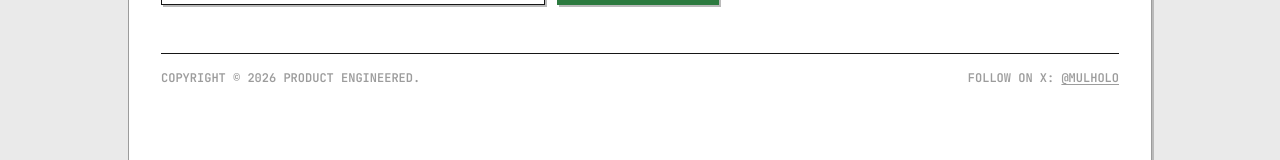
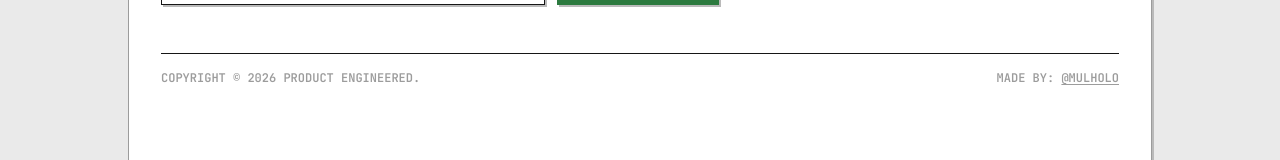
Before and after one commit to product-engineered/course, a Next.js app: page / in a window 1280 px wide. Shown: the part 459-619 px from the top of the page. Built offline with nearby package versions, Linux system fonts and the light colour scheme.

Commit message:
follow on x -> made by

```diff
--- a/app/page.tsx
+++ b/app/page.tsx
@@ -73,7 +73,7 @@ export default function Home() {
             <div className="flex flex-col gap-3 font-mono text-xs font-semibold uppercase tracking-normal text-neutral-400 sm:flex-row sm:items-center sm:justify-between">
               <p>Copyright &copy; {new Date().getFullYear()} Product Engineered.</p>
               <p>
-                Follow on X:{" "}
+                Made by:{" "}
                 <a
                   href="https://x.com/mulholo"
                   className="underline decoration-neutral-400 underline-offset-2 transition-colors hover:text-black"
```
